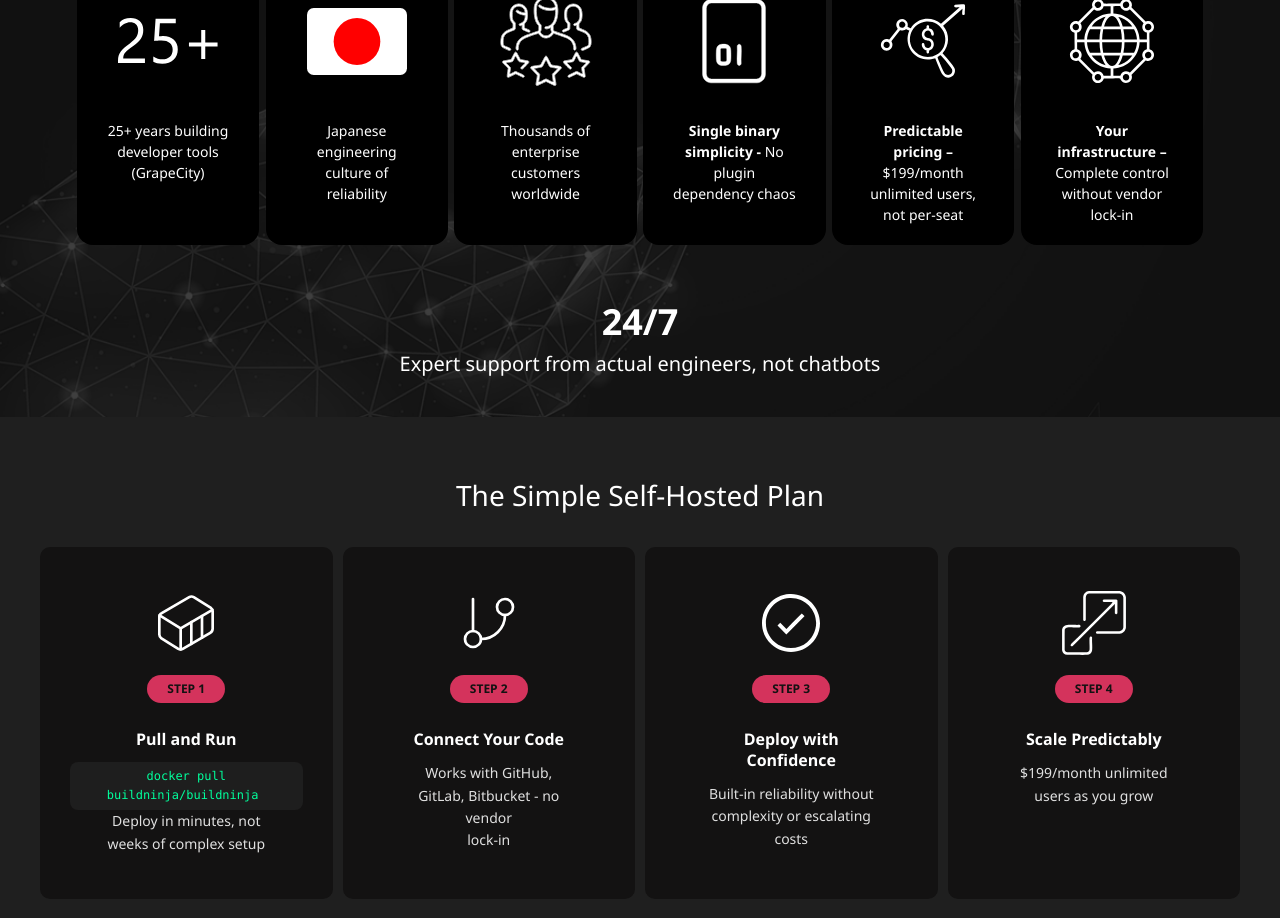
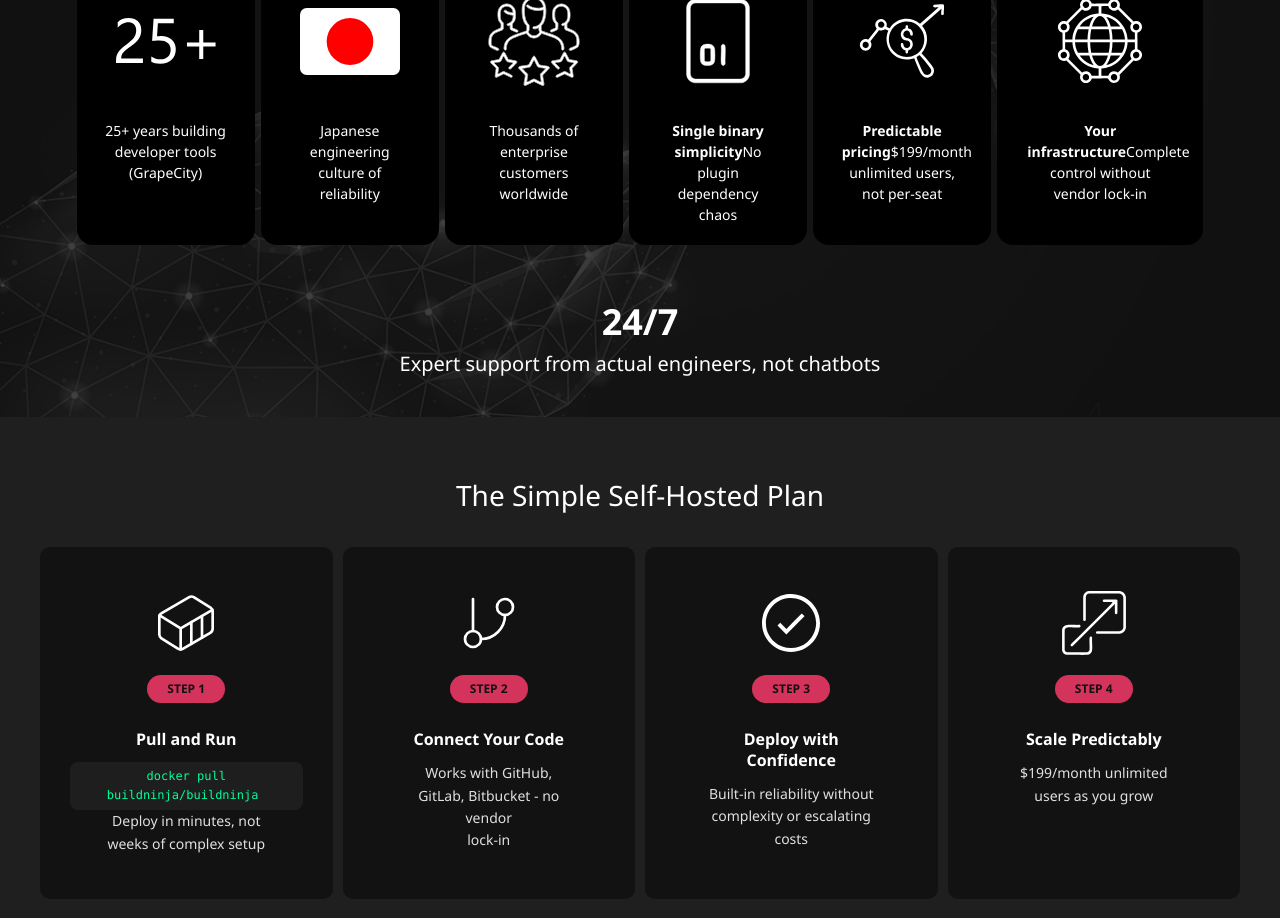
Before and after one commit to chiragbitoni/buildninja-website, a Next.js app: page / in a window 1280 px wide. Shown: the part 2660-3578 px from the top of the page. Built offline with nearby package versions, Linux system fonts and the light colour scheme; no server answers.

Commit message:
text changes

```diff
--- a/public/static/homePageText.js
+++ b/public/static/homePageText.js
@@ -210,17 +210,17 @@ export const fifthSectionText = {
     },
     {
       icon: paths.icons.singleBinary,
-      boldText: "Single binary simplicity - ",
+      boldText: "Single binary simplicity",
       text: "No plugin dependency chaos",
     },
     {
       icon: paths.icons.predictablePricing,
-      boldText: "Predictable pricing – ",
+      boldText: "Predictable pricing",
       text: "$199/month unlimited users, not per-seat",
     },
     {
       icon: paths.icons.infrastructure,
-      boldText: "Your infrastructure – ",
+      boldText: "Your infrastructure",
       text: "Complete control without vendor lock-in",
     },
   ],
```
